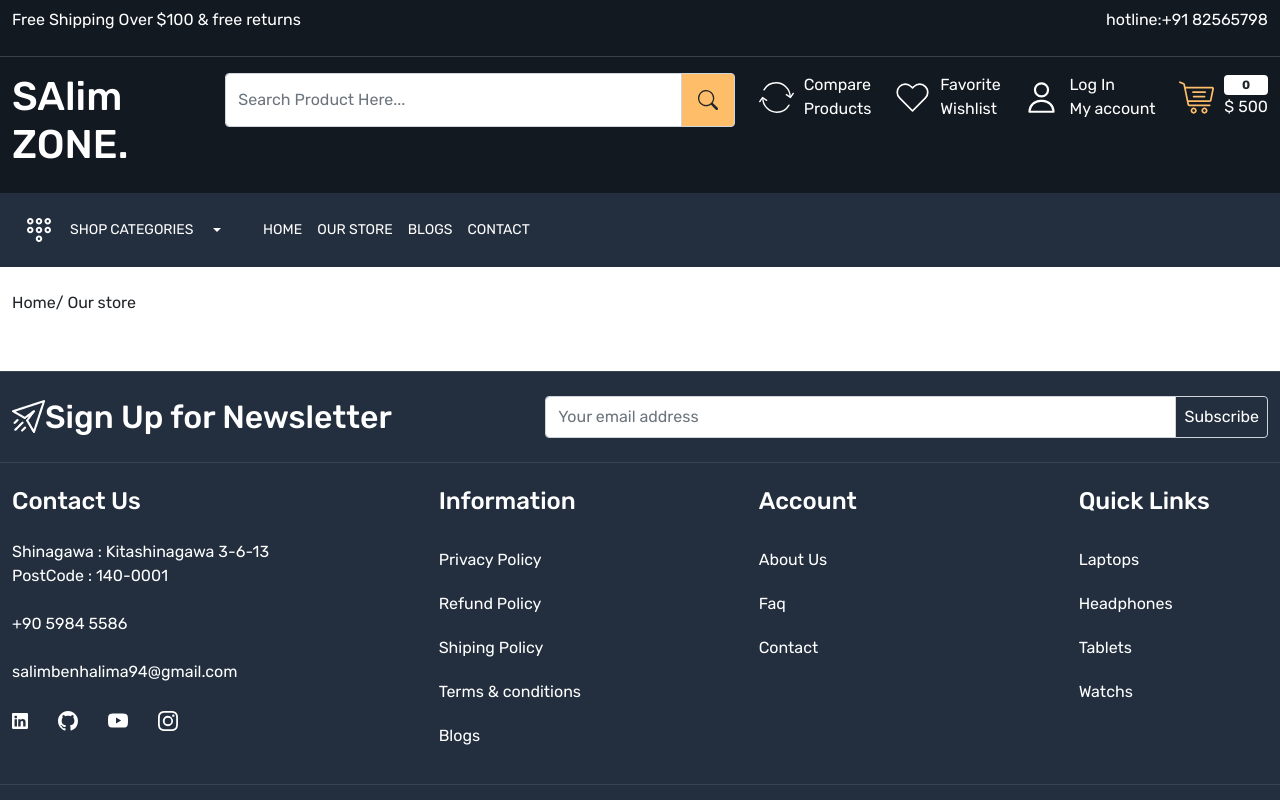
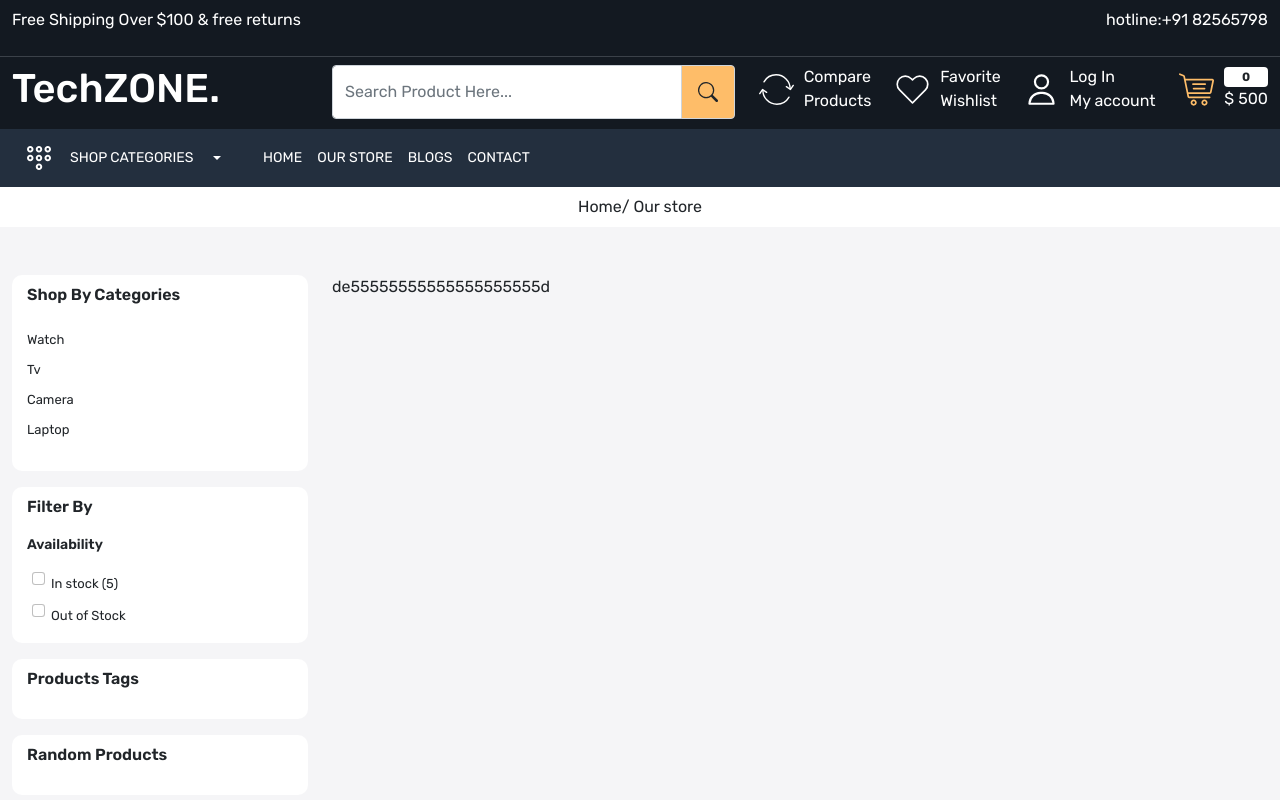
Before and after one commit to sloomabh/e-shopy, a React (Vite) app in the folder Frontend/: page /store in a window 1280 px wide. Shown: the top 800 px of the page. Built offline with nearby package versions, Linux system fonts and the light colour scheme.

Commit message:
start with ourstore page

```diff
--- a/Frontend/package.json
+++ b/Frontend/package.json
@@ -19,6 +19,7 @@
     "react": "^18.2.0",
     "react-dom": "^18.2.0",
     "react-fast-marquee": "^1.6.0",
+    "react-helmet": "^6.1.0",
     "react-icons": "^4.10.1",
     "react-rating-stars-component": "^2.2.0",
     "react-redux": "^8.0.1",
@@ -32,6 +33,7 @@
     "@testing-library/user-event": "^14.2.5",
     "@types/react": "^18.0.15",
     "@types/react-dom": "^18.0.6",
+    "@types/react-helmet": "^6.1.6",
     "@types/testing-library__jest-dom": "^5.14.5",
     "@vitejs/plugin-react": "^4.0.0",
     "autoprefixer": "^10.4.15",
--- /dev/null
+++ b/Frontend/src/components/BreadCrumb.tsx
@@ -0,0 +1,25 @@
+import { Link } from "react-router-dom"
+
+type BreadProps = {
+  title: string
+}
+const BreadCrumb = ({ title }: BreadProps) => {
+  return (
+    <div className="breadcrumb py-2 mb-0">
+      <div className="container-xxl  ">
+        <div className="row d-flex justify-content-cente align-items-center ">
+          <div className="col-12  ">
+            <p className="text-center mb-0">
+              <Link to="/" className="text-dark">
+                Home
+              </Link>
+              / {title}
+            </p>
+          </div>
+        </div>
+      </div>
+    </div>
+  )
+}
+
+export default BreadCrumb
--- a/Frontend/src/components/BreadCrumb/BreadCrumb.tsx
+++ /dev/null
@@ -1,24 +0,0 @@
-import { Link } from "react-router-dom"
-import "./breadcrumb-style.css"
-
-const BreadCrumb = (props: any) => {
-  const { title } = props
-  return (
-    <div className="breadcrumb py-4">
-      <div className="container-xxl">
-        <div className="row">
-          <div className="col-12">
-            <p>
-              <Link to="/" className="text-dark">
-                Home
-              </Link>
-              / {title}
-            </p>
-          </div>
-        </div>
-      </div>
-    </div>
-  )
-}
-
-export default BreadCrumb
--- a/Frontend/src/components/Header/Header.tsx
+++ b/Frontend/src/components/Header/Header.tsx
@@ -21,17 +21,17 @@ const Header = () => {
           </div>
         </div>
       </header>
-      <header className="header-upper py-3">
+      <header className="header-upper py-2">
         <div className="container-xxl ">
           <div className="row align-items ">
-            <div className="col-2">
+            <div className="col-3">
               <h1>
                 <Link className="text-white" to="/">
-                  SAlim ZONE.
+                  TechZONE.
                 </Link>
               </h1>
             </div>
-            <div className="col-5">
+            <div className="col-4">
               <div className="input-group ">
                 <input
                   type="text"
@@ -97,7 +97,7 @@ const Header = () => {
           </div>
         </div>
       </header>
-      <header className="header-bottom py-3">
+      <header className="header-bottom py-2">
         <div className="container-xxl">
           <div className="row">
             <div className="col-12">
--- /dev/null
+++ b/Frontend/src/components/Meta.tsx
@@ -0,0 +1,14 @@
+import { Helmet } from "react-helmet"
+type MetaProps = {
+  title: string
+}
+const Meta = ({ title }: MetaProps) => {
+  return (
+    <Helmet>
+      <meta charSet="utf-8" />
+      <title>Our Store</title>
+    </Helmet>
+  )
+}
+
+export default Meta
--- a/Frontend/src/pages/OurStore/OurStore.tsx
+++ b/Frontend/src/pages/OurStore/OurStore.tsx
@@ -1,9 +1,69 @@
 import React from "react"
-import BreadCrumb from "../../components/BreadCrumb/BreadCrumb"
+import BreadCrumb from "../../components/BreadCrumb"
+import Meta from "../../components/Meta"
+import "./ourstore-style.css"
+
 const OurStore = () => {
   return (
     <>
+      <Meta title="Our Store" />
       <BreadCrumb title="Our store" />
+      <div className="store-wrapper home-wrapper-2 py-5">
+        <div className="container-xxl">
+          <div className="row">
+            <div className="col-3">
+              <div className="filter-card mb-3">
+                <h3 className="filter-title">Shop By Categories</h3>
+                <div>
+                  <ul className="ps-0">
+                    <li>Watch</li>
+                    <li>Tv</li>
+                    <li>Camera</li>
+                    <li>Laptop</li>
+                  </ul>
+                </div>
+              </div>
+              <div className="filter-card mb-3">
+                <h3 className="filter-title">Filter By </h3>
+                <div>
+                  <h5 className="sub-title">Availability</h5>
+                  <div className="form-check">
+                    <label className="form-check-label" htmlFor="">
+                      <input
+                        type="checkbox"
+                        className="form-check-input"
+                        name=""
+                        id=""
+                        value="checkedValue"
+                      />
+                      In stock (5)
+                    </label>
+                  </div>
+                  <div className="form-check">
+                    <label className="form-check-label" htmlFor="">
+                      <input
+                        type="checkbox"
+                        className="form-check-input"
+                        name=""
+                        id=""
+                        value="checkedValue"
+                      />
+                      Out of Stock
+                    </label>
+                  </div>
+                </div>
+              </div>
+              <div className="filter-card mb-3">
+                <h3 className="filter-title">Products Tags</h3>
+              </div>
+              <div className="filter-card mb-3">
+                <h3 className="filter-title">Random Products</h3>
+              </div>
+            </div>
+            <div className="col-9">de55555555555555555555d</div>
+          </div>
+        </div>
+      </div>
     </>
   )
 }
--- a/Frontend/src/pages/OurStore/ourstore-style.css
+++ b/Frontend/src/pages/OurStore/ourstore-style.css
@@ -0,0 +1,39 @@
+.filter-card {
+  background-color: white;
+  border-radius: 10px;
+  padding: 10px 15px;
+}
+.filter-title {
+  font-size: 16px;
+  line-height: 20px;
+  font-weight: 600;
+  color: var(#1c1c1b);
+  margin-bottom: 20px;
+}
+
+.filter-card ul,
+.filter-card .form-check-label {
+  list-style-type: none;
+  font-size: 13px;
+  line-height: 30px;
+  color: var(#777777);
+  cursor: pointer;
+}
+
+.filter-card .form-check-input:focus {
+  box-shadow: none;
+  border-color: inherit;
+}
+
+.filter-card .form-check-input:checked {
+  background-color: var(--color-febd69);
+  border-color: var(--color-febd69);
+}
+
+.sub-title {
+  font-size: 14px;
+  font-weight: 600;
+  color: var(#1c1c1b);
+  margin-bottom: 15px;
+  margin-top: 15px;
+}
```
Also changed, not shown: Frontend/src/components/BreadCrumb/breadcrumb-style.css (deleted), 1 other file (tests, documents, lock files or other folders).
